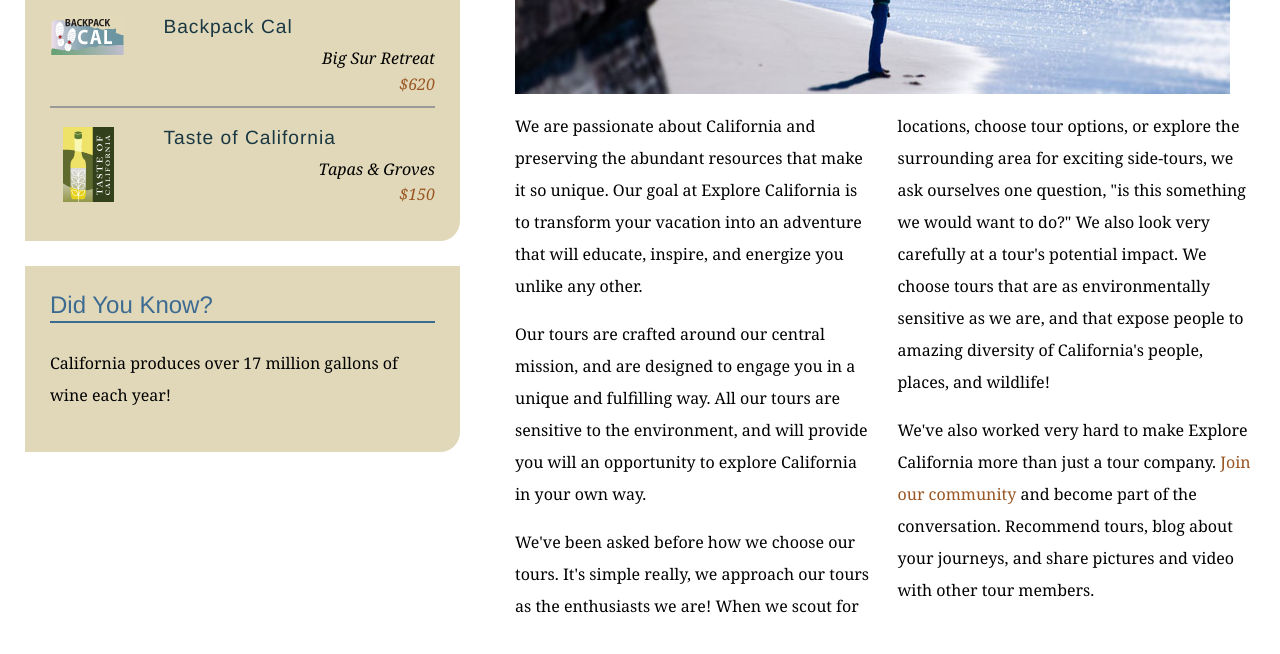
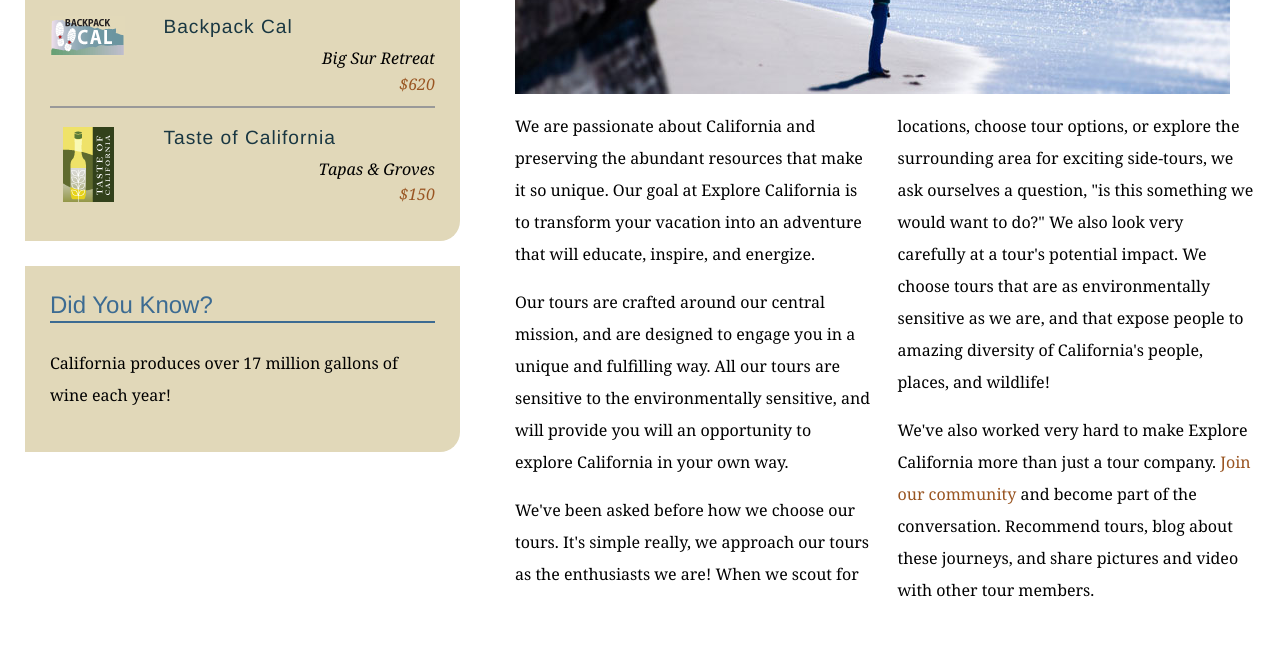
Before and after one commit to andreas100/explore_califormia, a plain HTML site: page mission.html in a window 1280 px wide. Shown: the part 590-1244 px from the top of the page. Drawn offline with Linux system fonts and the light colour scheme.

Commit message:
Text edits

```diff
--- a/mission.html
+++ b/mission.html
@@ -62,10 +62,10 @@
           <h1>Who we are</h1>
           <img src="assets/images/mission_look.jpg" alt="Looking out at the Pacific" class="articleImage" />
           <div class="multiCol">
-            <p>We are passionate about California and preserving the abundant resources that make it so unique. Our goal at Explore California is to transform your vacation into an adventure that will educate, inspire, and energize you unlike any other.</p>
-            <p>Our tours are crafted around our central mission, and are designed to engage you in a unique and fulfilling way. All our tours are sensitive to the environment, and will provide you will an opportunity to explore California in your own way.</p>
-            <p>We've been asked before how we choose our tours. It's simple really, we approach our tours as the enthusiasts we are! When we scout for locations, choose tour options, or explore the surrounding area for exciting side-tours, we ask ourselves one question, &quot;is this something we would want to do?&quot; We also look very carefully at a tour's potential impact. We choose tours that are as environmentally sensitive as we are, and that expose people to amazing diversity of California's people, places, and wildlife!</p>
-            <p>We've also worked very hard to make Explore California more than just a tour company. <a href="explorers/join.html">Join our community</a> and become part of the conversation. Recommend tours, blog about your journeys, and share pictures and video with other tour members.</p>
+            <p>We are passionate about California and preserving the abundant resources that make it so unique. Our goal at Explore California is to transform your vacation into an adventure that will educate, inspire, and energize.</p>
+            <p>Our tours are crafted around our central mission, and are designed to engage you in a unique and fulfilling way. All our tours are sensitive to the environmentally sensitive, and will provide you will an opportunity to explore California in your own way.</p>
+            <p>We've been asked before how we choose our tours. It's simple really, we approach our tours as the enthusiasts we are! When we scout for locations, choose tour options, or explore the surrounding area for exciting side-tours, we ask ourselves a question, &quot;is this something we would want to do?&quot; We also look very carefully at a tour's potential impact. We choose tours that are as environmentally sensitive as we are, and that expose people to amazing diversity of California's people, places, and wildlife!</p>
+            <p>We've also worked very hard to make Explore California more than just a tour company. <a href="explorers/join.html">Join our community</a> and become part of the conversation. Recommend tours, blog about these journeys, and share pictures and video with other tour members.</p>
           </div>
         </div>
       </div>
```
